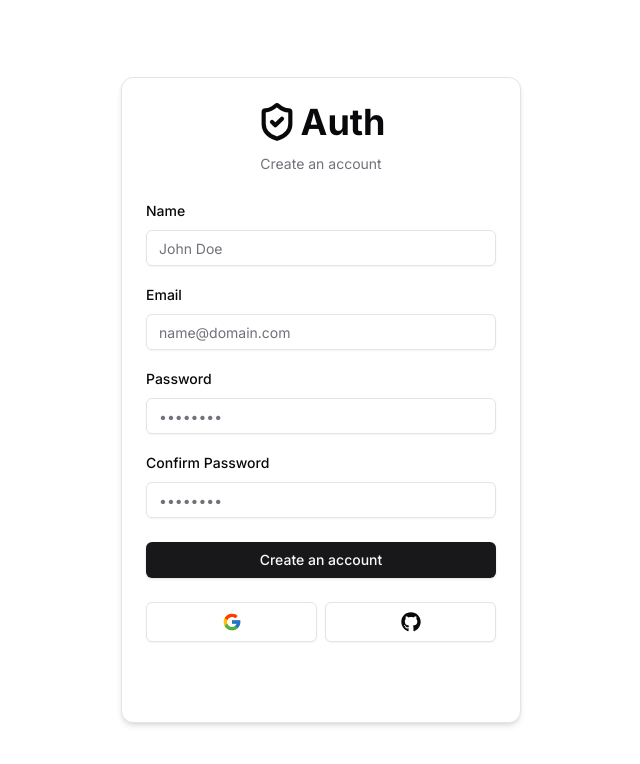
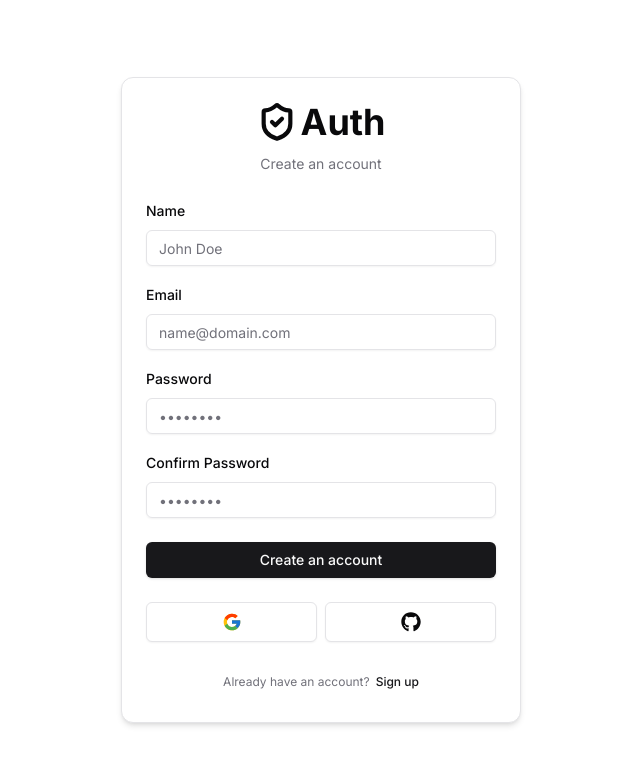
Before and after one commit to salimi-my/next-auth-starter, a Next.js app: page /auth/sign-up in a window 1280 px wide. Shown: the top 764 px of the page, without its empty margins (319-959 px from the left). Built offline with nearby package versions, Linux system fonts and the light colour scheme; no server answers.

Commit message:
Update sign up form

```diff
--- a/components/auth/sign-up-form.tsx
+++ b/components/auth/sign-up-form.tsx
@@ -51,8 +51,9 @@ export function SignUpForm() {
   return (
     <CardWrapper
       headerLabel='Create an account'
-      backButtonLabel='Already have an account?'
-      backButtonHref='/auth/sign-in'
+      footerLabel='Sign up'
+      footerHref='/auth/sign-in'
+      footerDesc='Already have an account?'
       showSocial
     >
       <Form {...form}>
@@ -70,6 +71,7 @@ export function SignUpForm() {
                       disabled={isPending}
                       placeholder='John Doe'
                       type='text'
+                      autoComplete='name'
                     />
                   </FormControl>
                   <FormMessage />
@@ -88,6 +90,7 @@ export function SignUpForm() {
                       disabled={isPending}
                       placeholder='name@domain.com'
                       type='email'
+                      autoComplete='email'
                     />
                   </FormControl>
                   <FormMessage />
```
